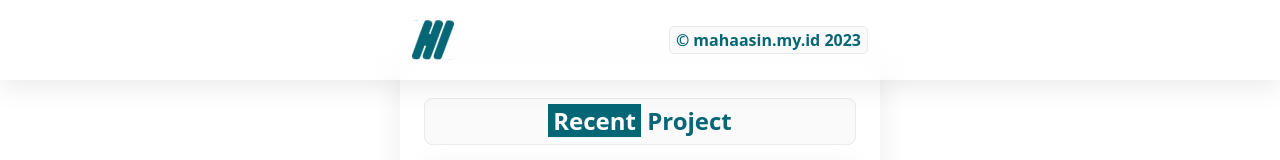
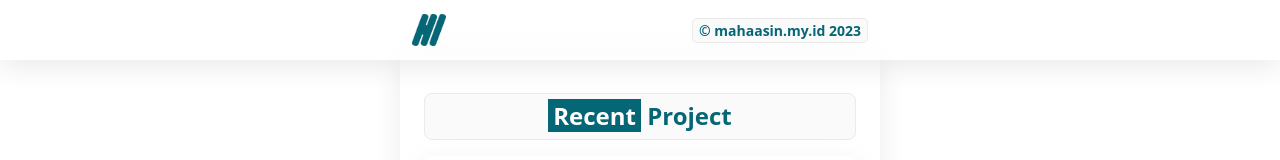
Before and after one commit to habibmahaasin/mahaasin.my.id, a Next.js app: page /projects in a window 1280 px wide. Shown: the top 160 px of the page. Built offline with nearby package versions, Linux system fonts and the light colour scheme.

Commit message:
fixing header

```diff
--- a/components/layouts/header.js
+++ b/components/layouts/header.js
@@ -2,9 +2,9 @@ import Image from "next/image"
 
 export default function Header(){
     return(
-      <nav className="navbar fixed-top bg-header">
+      <nav className="navbar fixed-top bg-header p-0">
         <div className="header-web-app container-fluid d-flex justify-content-between">
-          <Image src={`/logo.svg`} className='image' height='42' width='42' alt="him logo" />
+          <Image src={`/logo.svg`} className='image' height='34' width='34' alt="him logo" />
           <p className="copyright-head mt-3">
               <span>&#169; mahaasin.my.id 2023</span>
           </p>
--- a/styles/globals.css
+++ b/styles/globals.css
@@ -26,7 +26,7 @@ a {
 .container-web-app{
   max-width: 480px;
   min-width: none;
-  margin-top: 60px;
+  margin-top: 55px;
   box-shadow: rgba(149, 157, 165, 0.2) 0px 8px 24px;
   padding: 30px 30px 90px 30px;
 }
@@ -68,8 +68,8 @@ a {
 }
 
 .header-web-app{
-  padding: 4px;
   max-width: 480px;
+  padding: 2px;
 }
 
 .header-web-app a{
@@ -82,6 +82,7 @@ a {
   box-shadow: 0 4px 30px rgba(0, 0, 0, 0.1);
   backdrop-filter: blur(11.3px);
   -webkit-backdrop-filter: blur(11.3px);
+  padding: 0px;
 }
 
 .image-container {
@@ -229,7 +230,7 @@ a {
   padding: 2px 6px;
   font-weight: bold;
   border-radius: 5px;
-  font-size: 16px;
+  font-size: 14px;
   border: 1px solid #eaeaea;
 }
 
```
